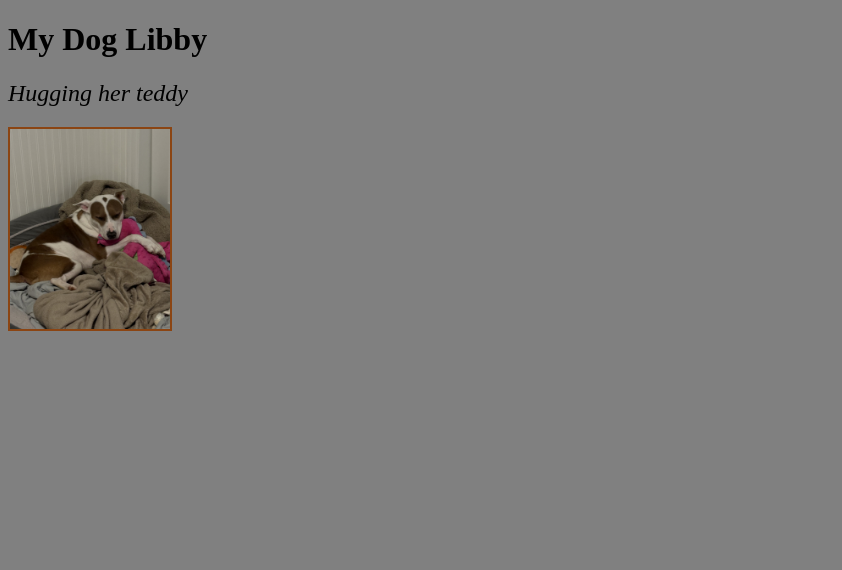
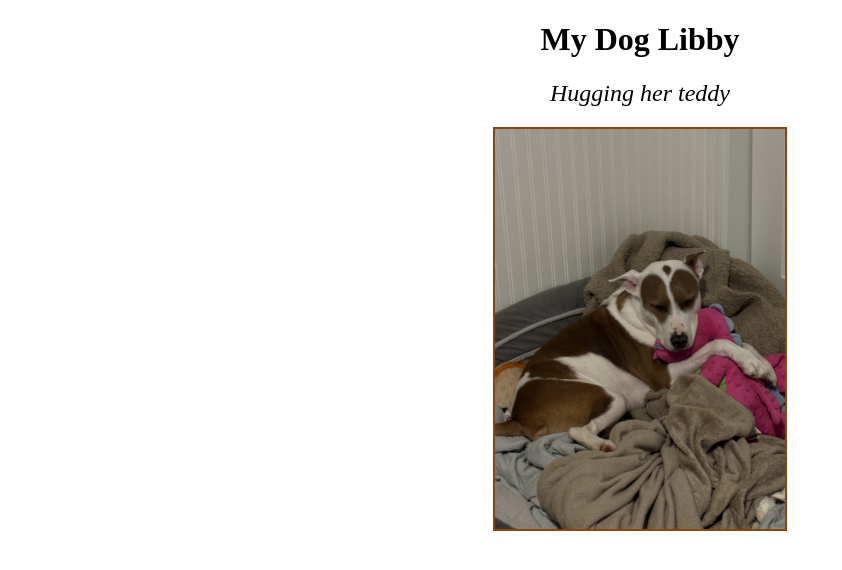
Before and after one commit to EverettHanke/pets, a PHP site: page /views/home.html in a window 1280 px wide. Shown: the top 570 px of the page, without its empty margins (0-842 px from the left). Run offline with PHP 8.4, Linux system fonts and the light colour scheme.

Commit message:
finished for now :)

```diff
--- a/styles/styles.css
+++ b/styles/styles.css
@@ -5,7 +5,9 @@ h2{
     font-style: italic;
     font-weight: normal;
 }
-body
+div
 {
-    background-color: gray;
+    text-align: center;
+    width: 50%;
+    margin: auto;
 }
--- a/views/home.html
+++ b/views/home.html
@@ -3,14 +3,13 @@
 <head>
     <meta charset="UTF-8">
     <title>My Dog</title>
-    <link rel="stylesheet" href="styles/styles.css?v=1">
+    <link rel="stylesheet" href="styles/styles.css?v=5">
 </head>
 <body>
 <div>
     <h1>My Dog Libby</h1>
     <h2>Hugging her teddy</h2>
-    <img src="images/Libby.jpg" alt="Libby Dog" height="200px" width="160px">
+    <img src="images/Libby.jpg" alt="Libby Dog" height="400px" width="290px">
 </div>
-
 </body>
 </html>
```
